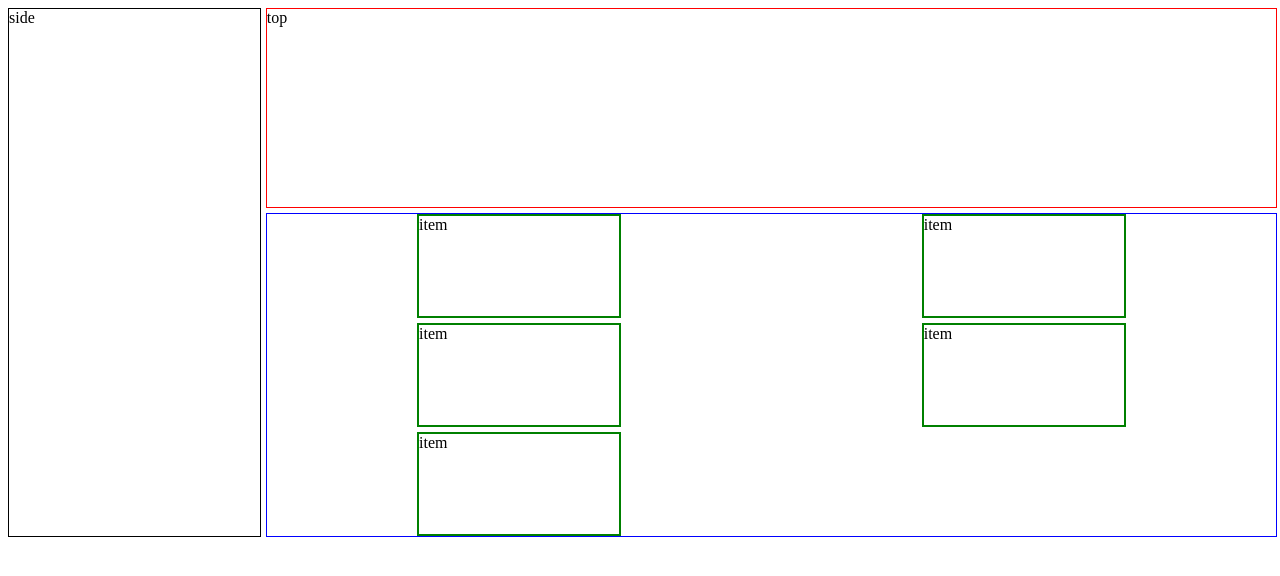
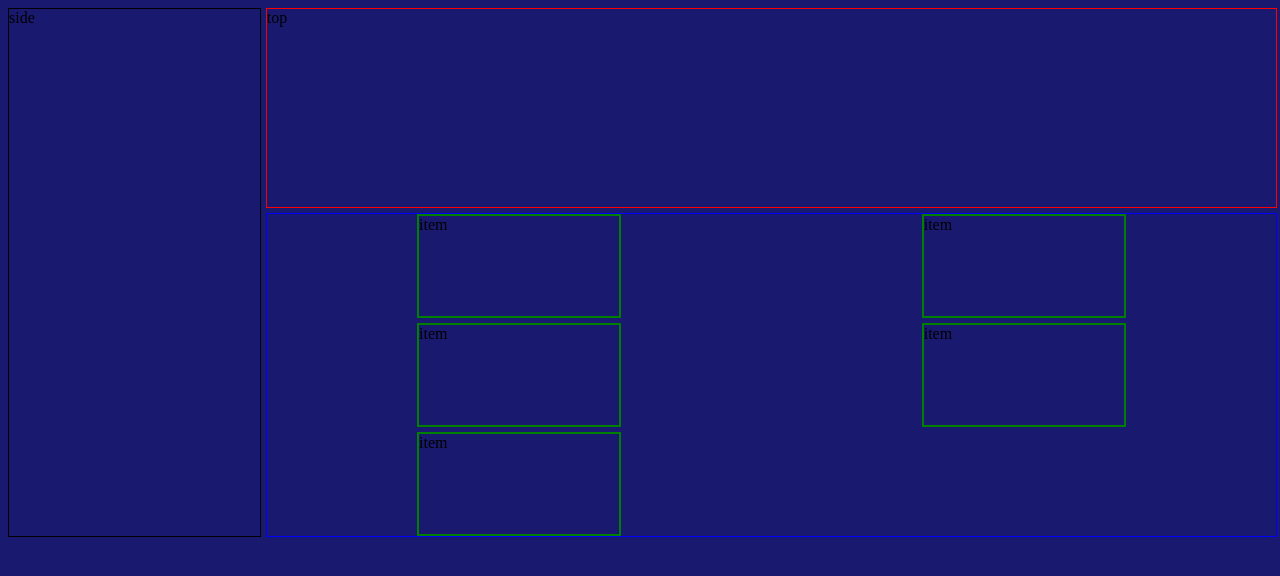
Before and after one commit to wainsix/odinDash, a website: page public/index.html in a window 1280 px wide. Drawn offline with Linux system fonts and the light colour scheme.

Commit message:
background color hurt my eyes

```diff
--- a/package.json
+++ b/package.json
@@ -1,5 +1,6 @@
 {
   "dependencies": {
+    "expres": "^0.0.5",
     "express": "^4.19.2",
     "nodemon": "^3.1.0"
   }
--- a/public/style.css
+++ b/public/style.css
@@ -1,3 +1,6 @@
+body{
+  background-color: midnightblue;
+}
 #bodyContainer {
   display: grid;
   grid-template-columns: 20% 80%;
```
Also changed, not shown: 1 other file.
